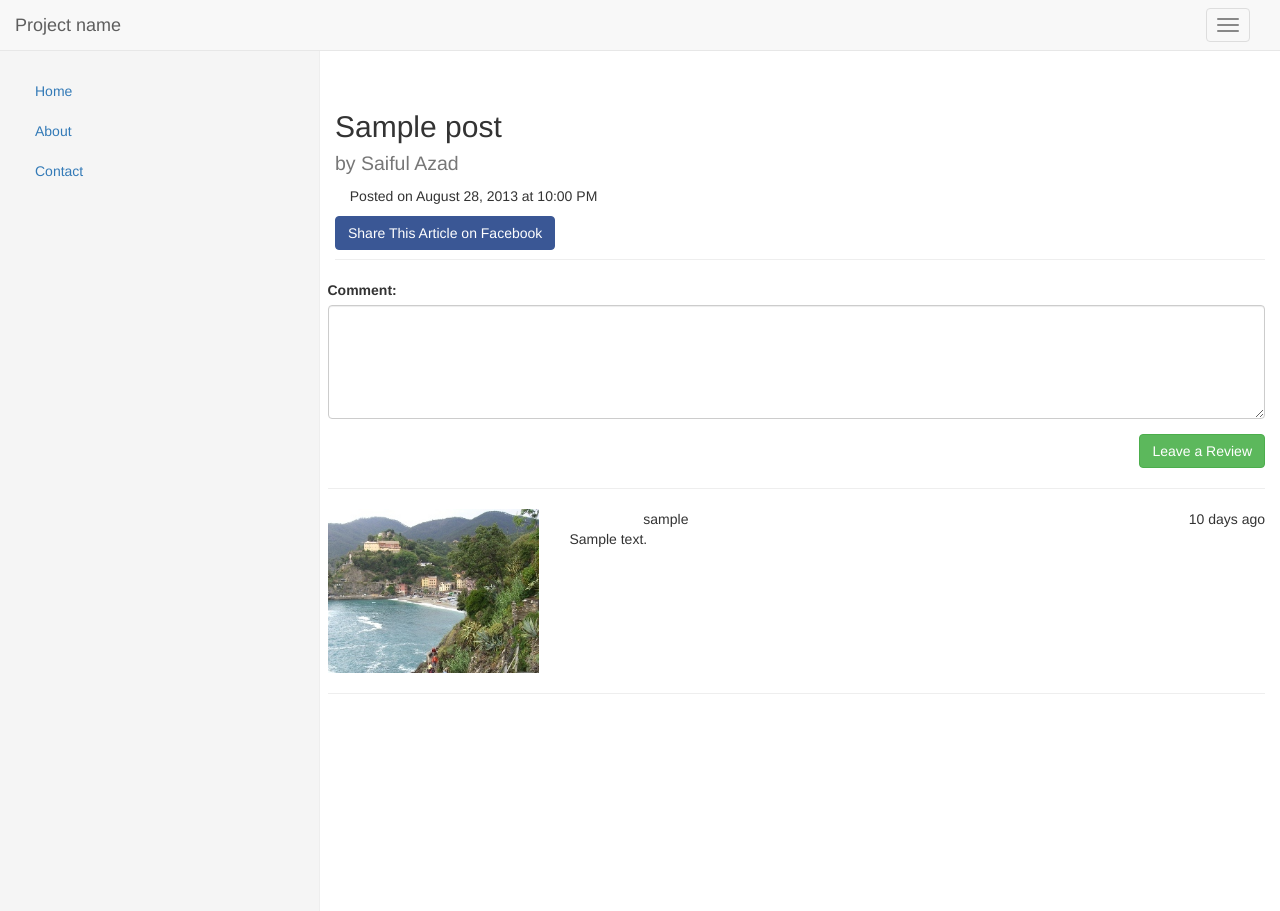
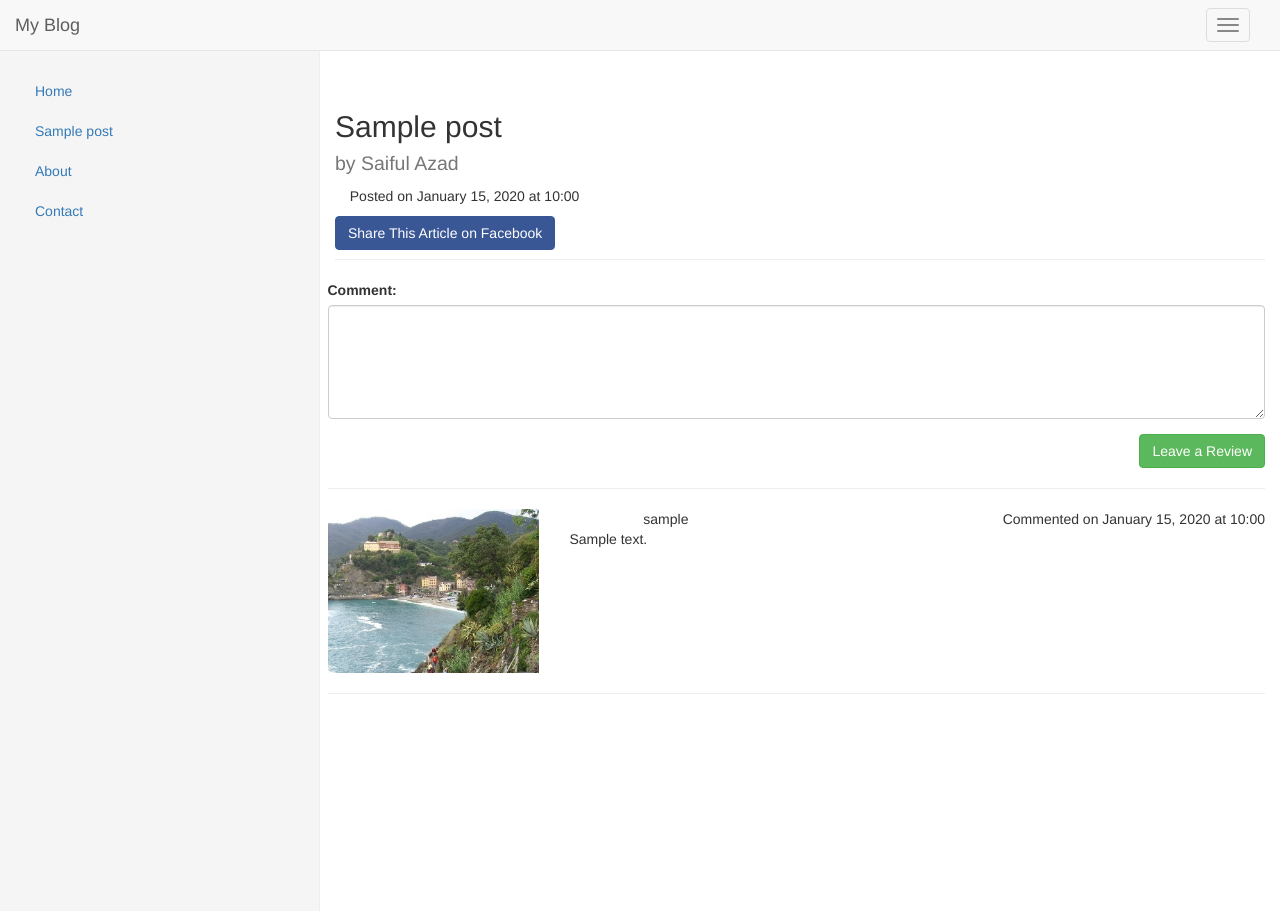
Before and after one commit to saifulazad/Blog, a Flask app: page / in a window 1280 px wide. Run offline with Flask 2, Linux system fonts and the light colour scheme; tables that the repository leaves empty hold one stand-in row (values such as "Sample post"); some libraries are stand-ins or nearby versions; some web fonts are replaced.

Commit message:
Huge change

```diff
--- a/app/models.py
+++ b/app/models.py
@@ -1,3 +1,4 @@
+import datetime
 from app import db
 
 
@@ -21,7 +22,8 @@ class Post(db.Model):
     title = db.Column(db.String(50))
     # comments = db.relationship('Comment', backref='post',
     #                             lazy='dynamic')
-    comments = db.relationship('Comment', backref='post')
+    created_date = db.Column(db.DateTime, default=datetime.datetime.utcnow)
+    comments = db.relationship('Comment', backref='post', order_by="desc(Comment.created_date)")
 
     def __repr__(self):
         return '<Post %r> <Comment %r>' % (self.title, self.comments)
@@ -32,5 +34,6 @@ class Comment(db.Model):
     post_id = db.Column(db.Integer, db.ForeignKey('post.id'))
     user_id = db.Column(db.Integer, db.ForeignKey('user.id'))
     usr = db.relationship("User", back_populates="comment")
+    created_date = db.Column(db.DateTime, default=datetime.datetime.utcnow)
     def __repr__(self):
         return '<Comment %r>' % (self.text)
--- a/app/templates/post.html
+++ b/app/templates/post.html
@@ -7,7 +7,7 @@
 		<meta name="viewport" content="width=device-width, initial-scale=1, maximum-scale=1">
 
         <meta charset="utf-8">
-        <title> aaaaaaaaaaaaaa</title>
+        <title> Blog </title>
         <link href="{{ url_for('static', filename='css/bootstrap.css') }}" rel="stylesheet">
         <link href="{{ url_for('static', filename='css/styleSidebar.css') }}" rel="stylesheet">
         <link href="{{ url_for('static', filename='css/sidebar.css') }}" rel="stylesheet">
@@ -42,7 +42,7 @@
           <span class="icon-bar"></span>
           <span class="icon-bar"></span>
         </button>
-        <a class="navbar-brand" href="#">Project name</a>
+        <a class="navbar-brand" href="#">My Blog</a>
 
       </div>
         <button type="button" class="navbar-toggle toggle-right" data-toggle="sidebar" data-target=".sidebar-right">
@@ -58,16 +58,22 @@
     <div class="row">
       <div class="col-xs-7 col-sm-3 col-md-3 sidebar sidebar-left sidebar-animate sidebar-md-show">
         <ul class="nav navbar-stacked">
-          <li class="active"><a href="#">Home</a></li>
-          <li><a href="#about">About</a></li>
+        <li><a class="active" href="{{ url_for('index') }}">Home</a></li>
+        {% for post in g.post %}
+          <li ><a href="{{ url_for('post', post_id = post.id) }}">{{ post.title }}</a></li>
+          {% endfor %}
+          <li><a class="active" >About</a></li>
           <li><a href="#contact">Contact</a></li>
         </ul>
       </div>
       <div class="main col-md-9 col-md-offset-3">
 
          <div class="page-header">
+
             <h2>{{ post.title }}<br><small> by Saiful Azad</small></h2>
-            <p><span class="glyphicon glyphicon-time"></span> Posted on August 28, 2013 at 10:00 PM</p>
+{#            <p><span class="glyphicon glyphicon-time"></span> Posted on August 28, 2013 at 10:00 PM</p>#}
+            <p><span class="glyphicon glyphicon-time"></span> Posted on {{ post.created_date.strftime("%B %d, %Y at %H:%M") }}</p>
+
             <button type="button" class="btn btn-success" style="background-color: #3a5795;border-color: #3a5795;">Share This Article on Facebook</button>
         </div>
       </div>
@@ -75,6 +81,9 @@
         <ul class="nav navbar-stacked">
           <li class="active"><a href="#">Home</a></li>
           <li><a href="#contact">Hi {{  g.user.username }}</a></li>
+          {% if g.user %}
+          <li><a href="{{ url_for('logout') }}">Logout</a></li>
+          {% endif %}
           <li><a href="#about">About</a></li>
           <li><a href="#contact">Contact</a></li>
         </ul>
@@ -111,7 +120,7 @@
                             <span class="glyphicon glyphicon-star"></span>
                             <span class="glyphicon glyphicon-star-empty"></span>
                             {{ comment.usr.username }}
-                            <span class="pull-right">10 days ago</span>
+                            <span class="pull-right">Commented on {{ comment.created_date.strftime("%B %d, %Y at %H:%M") }}</span>
                             <p>{{ comment.text }}</p>
 
 
--- a/app/views.py
+++ b/app/views.py
@@ -1,24 +1,47 @@
+import dateutil
 from flask import render_template, flash, redirect, session, g, request
 from flask.helpers import url_for
+import flask_login
+from sqlalchemy import desc
 
 from app import app, login_manager
 from app import models, db
 from .forms import LoginForm
 
+# @app.template_filter('strftime')
+# def _jinja2_filter_datetime(date, fmt=None):
+#     date = dateutil.parser.parse(date)
+#     native = date.replace(tzinfo=None)
+#     format='%b %d, %Y'
+#     return native.strftime(format)
+
+
 @app.before_request
 def call():
-    session['user_id'] = 2
+    session['user_id'] = 1
     print 'before'
     id =  session.get('user_id')
     print id
 
     g.user =  models.User.query.get(id)
 
+    g.post = models.Post.query.all()
 
     print 'endbefore'
     # user = login_manager.user_callback()
     #
     # print user.email
+
+
+
+
+
+
+
+
+
+
+
 @login_manager.user_loader
 def user_loader(id):
 
@@ -54,7 +77,7 @@ def post_comment():
 
     db.session.add(comment)
     db.session.commit()
-    return redirect(url_for('index'))
+    return redirect(url_for('post',post_id= post_id))
 
 @app.route('/<int:post_id>')
 def post(post_id):
@@ -63,3 +86,11 @@ def post(post_id):
 
 
     return render_template('post.html', post = post)
+
+@app.route('/logout')
+def logout():
+    #print flask_login.current_user.id
+    flask_login.logout_user()
+    #print flask_login.current_user.id
+
+    return redirect(url_for('index'))
```
Also changed, not shown: Ulti.py (added, +14 -0 lines).
